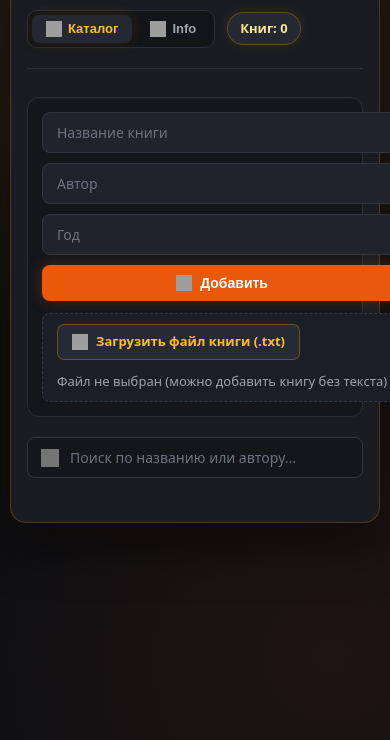
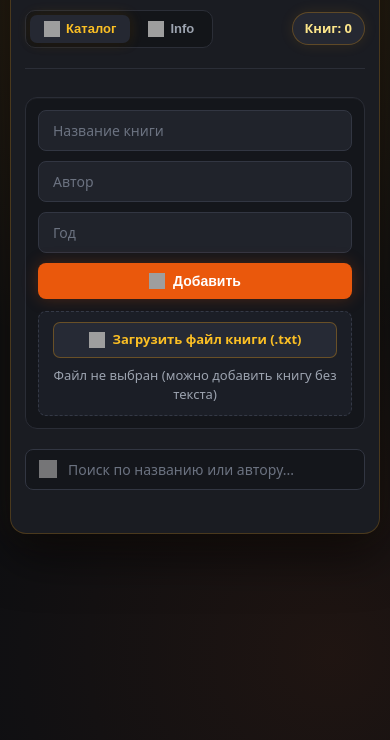
Before and after one commit to RayB263773/minilibrary-web, a plain HTML site: page public/index.html in a window 390 px wide. Shown: the part 104-844 px from the top of the page. Drawn offline with Linux system fonts and the light colour scheme; no server answers; grey boxes are pictures that could not be loaded.

Commit message:
Fix mobile form overflow and stack inputs vertically

```diff
--- a/public/index.html
+++ b/public/index.html
@@ -4,7 +4,7 @@
     <meta charset="UTF-8">
     <meta name="viewport" content="width=device-width, initial-scale=1.0">
     <title>Minilibrary-Web</title>
-    <link rel="stylesheet" href="/style.css?v=6">
+    <link rel="stylesheet" href="/style.css?v=7">
     <link rel="icon" type="image/png" href="https://img.icons8.com/fluency/48/books.png">
 </head>
 <body>
--- a/public/style.css
+++ b/public/style.css
@@ -885,16 +885,60 @@ input.page-input {
     transform: translateY(0);
 }
 
-@media (max-width: 640px) {
+@media (max-width: 680px) {
     body {
         padding: 16px 10px;
     }
 
     .container {
-        padding: 20px 16px;
+        padding: 20px 14px;
     }
 
-    .book-form,
+    .header {
+        flex-direction: column;
+        align-items: stretch;
+    }
+
+    .header-controls {
+        justify-content: space-between;
+        width: 100%;
+    }
+
+    .book-form {
+        display: flex;
+        flex-direction: column;
+        padding: 12px;
+    }
+
+    .book-form input,
+    .book-form .add-btn {
+        width: 100%;
+        min-width: 0;
+    }
+
+    .file-upload-row {
+        flex-direction: column;
+        align-items: stretch;
+        gap: 8px;
+    }
+
+    .file-label {
+        width: 100%;
+        justify-content: center;
+    }
+
+    .file-status {
+        min-width: 0;
+        white-space: normal;
+        text-align: center;
+        overflow-wrap: break-word;
+    }
+
+    .file-clear-btn {
+        width: 100%;
+        justify-content: center;
+    }
+
     .info-grid {
         grid-template-columns: 1fr;
     }
```
